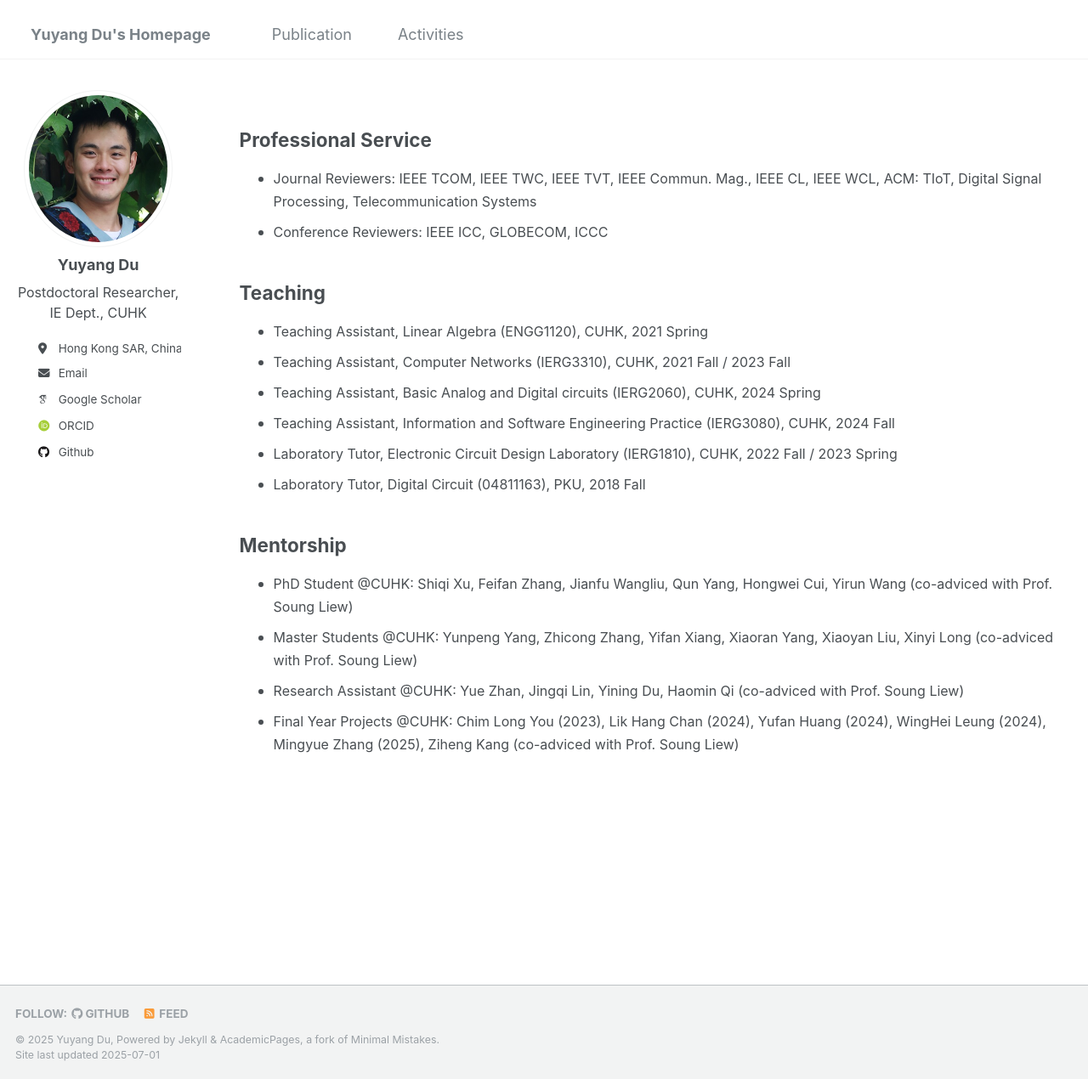
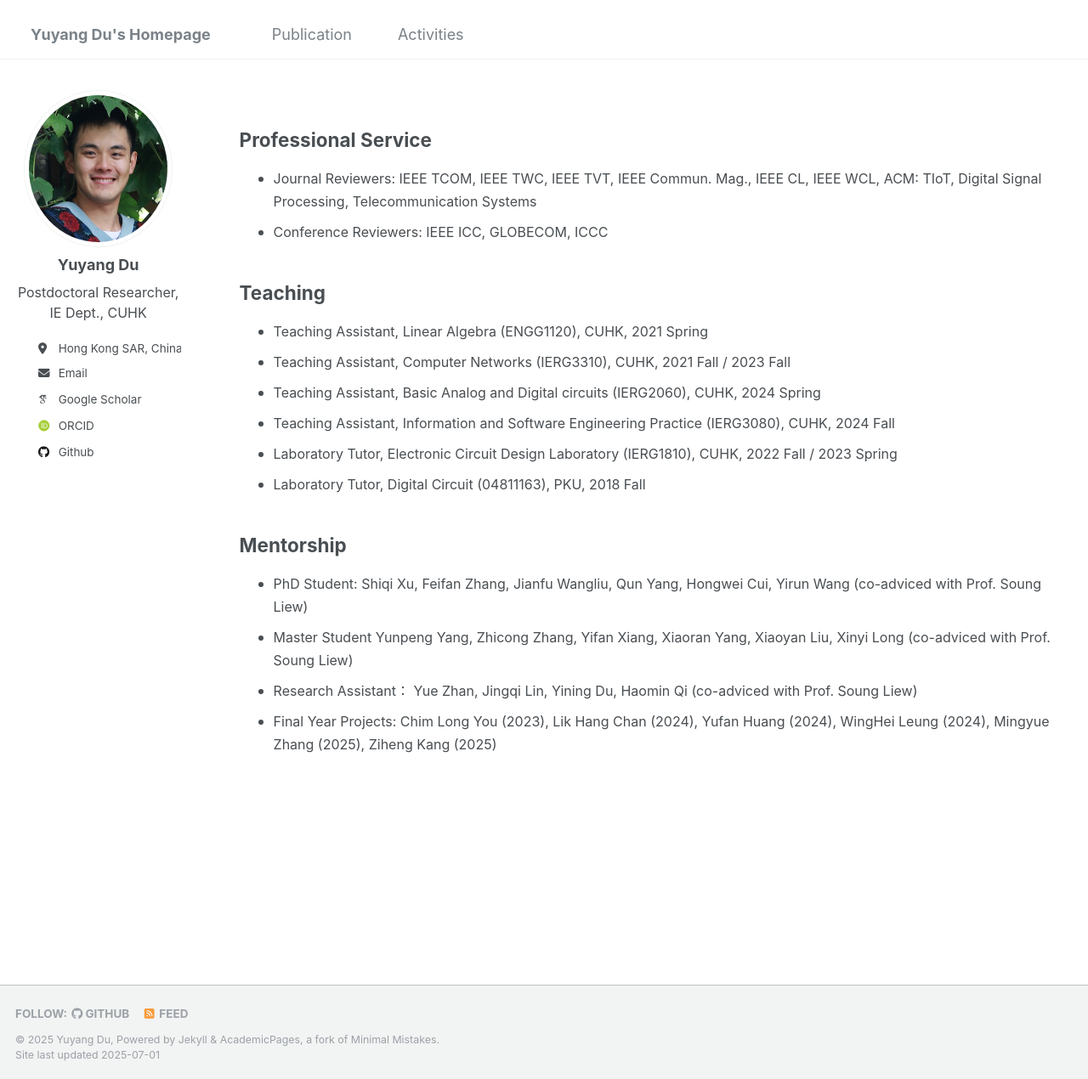
Before and after one commit to yuyangdu01/yuyangdu01.github.io, a Jekyll site: the page built from _pages/cv.md, in a window 1280 px wide and 1270 px high. Shown: the whole window at 85% size. Built offline with Jekyll 4.4.1, drawn with Linux system fonts in a browser that asks for light colours; some web fonts are replaced.

Commit message:
Update cv.md

```diff
--- a/_pages/cv.md
+++ b/_pages/cv.md
@@ -23,7 +23,7 @@ Teaching
 
 Mentorship
 ------
-* <font size=3> PhD Student @CUHK: Shiqi Xu, Feifan Zhang, Jianfu Wangliu, Qun Yang, Hongwei Cui, Yirun Wang (co-adviced with Prof. Soung Liew)</font>
-* <font size=3> Master Students @CUHK: Yunpeng Yang, Zhicong Zhang, Yifan Xiang, Xiaoran Yang, Xiaoyan Liu, Xinyi Long (co-adviced with Prof. Soung Liew)</font>
-* <font size=3> Research Assistant @CUHK: Yue Zhan, Jingqi Lin, Yining Du, Haomin Qi (co-adviced with Prof. Soung Liew)</font>
-* <font size=3> Final Year Projects @CUHK: Chim Long You (2023), Lik Hang Chan (2024), Yufan Huang (2024), WingHei Leung (2024), Mingyue Zhang (2025), Ziheng Kang (co-adviced with Prof. Soung Liew)</font>
+* <font size=3> PhD Student: Shiqi Xu, Feifan Zhang, Jianfu Wangliu, Qun Yang, Hongwei Cui, Yirun Wang (co-adviced with Prof. Soung Liew)</font>
+* <font size=3> Master Student Yunpeng Yang, Zhicong Zhang, Yifan Xiang, Xiaoran Yang, Xiaoyan Liu, Xinyi Long (co-adviced with Prof. Soung Liew)</font>
+* <font size=3> Research Assistant： Yue Zhan, Jingqi Lin, Yining Du, Haomin Qi (co-adviced with Prof. Soung Liew)</font>
+* <font size=3> Final Year Projects: Chim Long You (2023), Lik Hang Chan (2024), Yufan Huang (2024), WingHei Leung (2024), Mingyue Zhang (2025), Ziheng Kang (2025)</font>
```
